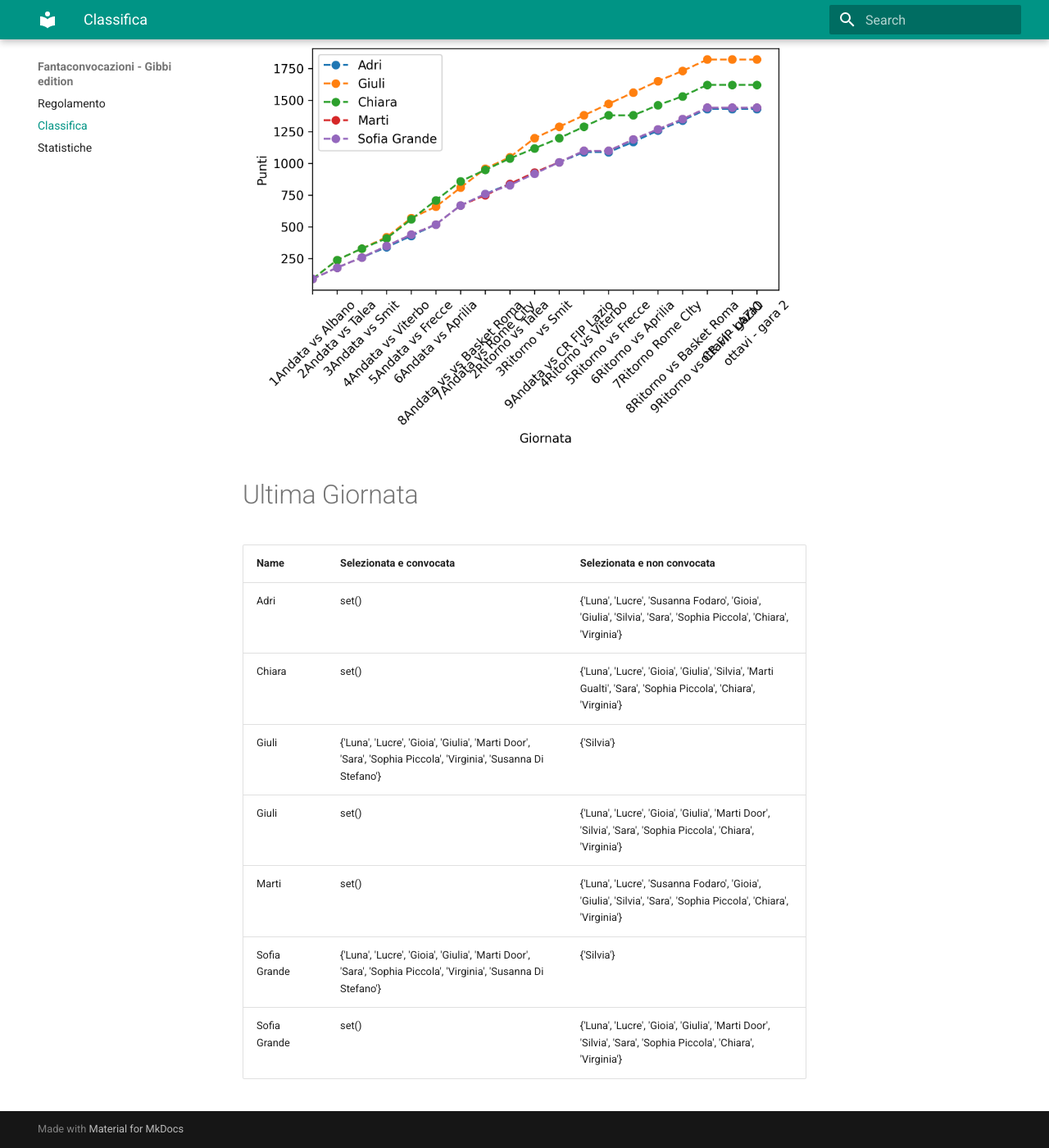
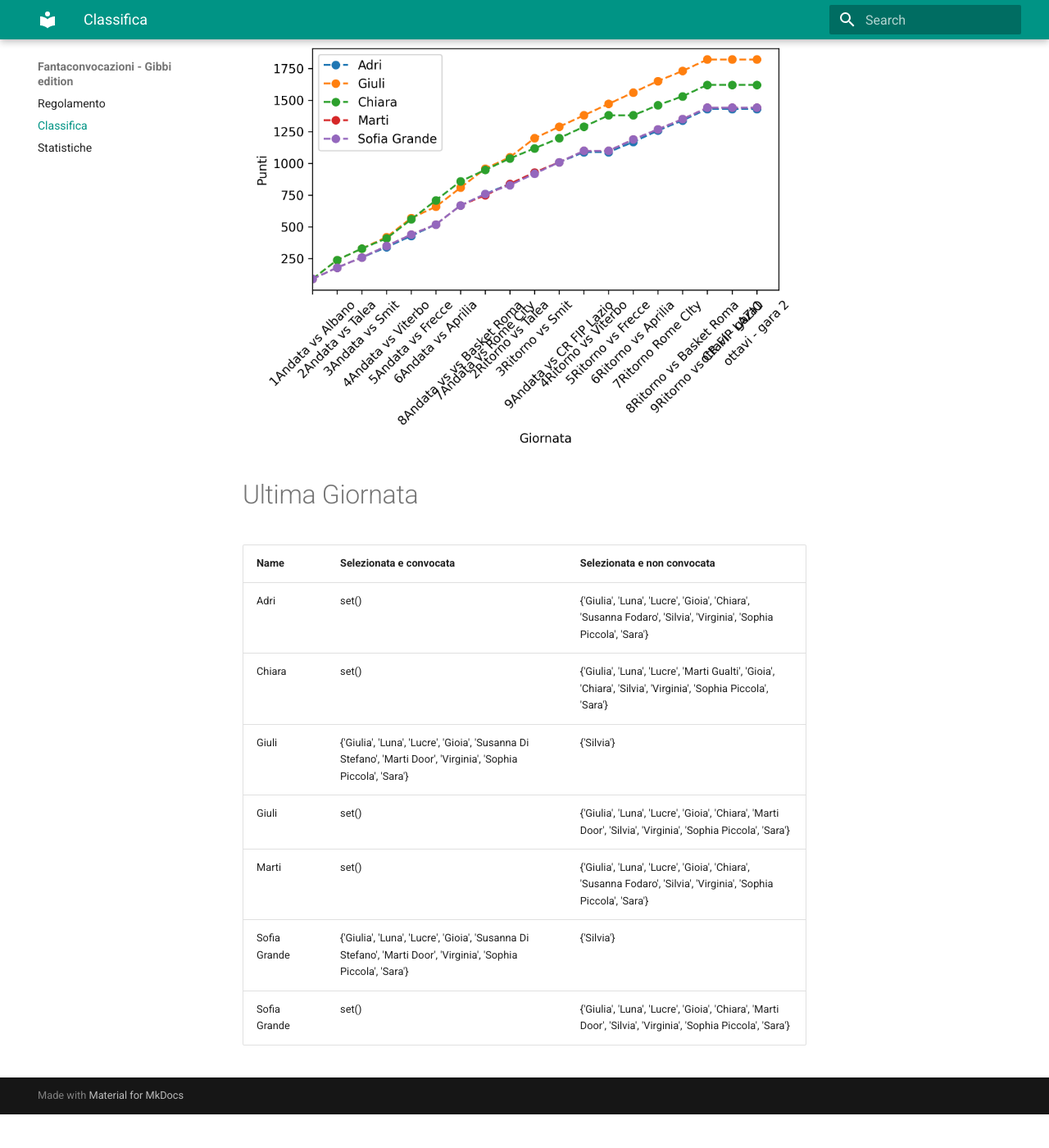
Before and after one commit to martinig94/fantagibbi, an MkDocs documentation site: the page built from docs/Classifica.md, in a window 1280 px wide and 1400 px high, scrolled down 565 px. Shown: the whole window at 82% size. Built offline with MkDocs 1.6.1 and Material for MkDocs 9.7.7, drawn with Linux system fonts in a browser that asks for light colours; after the commit the page ends 1924 px from its top, so only the background shows below that.

Commit message:
Auto-update from main.py

```diff
--- a/docs/Classifica.md
+++ b/docs/Classifica.md
@@ -18,11 +18,11 @@
 <!-- START_TABLE CORRECT -->
 | Name         | Selezionata e convocata                                                                                        | Selezionata e non convocata                                                                                      |
 |:-------------|:---------------------------------------------------------------------------------------------------------------|:-----------------------------------------------------------------------------------------------------------------|
-| Adri         | set()                                                                                                          | {'Luna', 'Lucre', 'Susanna Fodaro', 'Gioia', 'Giulia', 'Silvia', 'Sara', 'Sophia Piccola', 'Chiara', 'Virginia'} |
-| Chiara       | set()                                                                                                          | {'Luna', 'Lucre', 'Gioia', 'Giulia', 'Silvia', 'Marti Gualti', 'Sara', 'Sophia Piccola', 'Chiara', 'Virginia'}   |
-| Giuli        | {'Luna', 'Lucre', 'Gioia', 'Giulia', 'Marti Door', 'Sara', 'Sophia Piccola', 'Virginia', 'Susanna Di Stefano'} | {'Silvia'}                                                                                                       |
-| Giuli        | set()                                                                                                          | {'Luna', 'Lucre', 'Gioia', 'Giulia', 'Marti Door', 'Silvia', 'Sara', 'Sophia Piccola', 'Chiara', 'Virginia'}     |
-| Marti        | set()                                                                                                          | {'Luna', 'Lucre', 'Susanna Fodaro', 'Gioia', 'Giulia', 'Silvia', 'Sara', 'Sophia Piccola', 'Chiara', 'Virginia'} |
-| Sofia Grande | {'Luna', 'Lucre', 'Gioia', 'Giulia', 'Marti Door', 'Sara', 'Sophia Piccola', 'Virginia', 'Susanna Di Stefano'} | {'Silvia'}                                                                                                       |
-| Sofia Grande | set()                                                                                                          | {'Luna', 'Lucre', 'Gioia', 'Giulia', 'Marti Door', 'Silvia', 'Sara', 'Sophia Piccola', 'Chiara', 'Virginia'}     |
+| Adri         | set()                                                                                                          | {'Giulia', 'Luna', 'Lucre', 'Gioia', 'Chiara', 'Susanna Fodaro', 'Silvia', 'Virginia', 'Sophia Piccola', 'Sara'} |
+| Chiara       | set()                                                                                                          | {'Giulia', 'Luna', 'Lucre', 'Marti Gualti', 'Gioia', 'Chiara', 'Silvia', 'Virginia', 'Sophia Piccola', 'Sara'}   |
+| Giuli        | {'Giulia', 'Luna', 'Lucre', 'Gioia', 'Susanna Di Stefano', 'Marti Door', 'Virginia', 'Sophia Piccola', 'Sara'} | {'Silvia'}                                                                                                       |
+| Giuli        | set()                                                                                                          | {'Giulia', 'Luna', 'Lucre', 'Gioia', 'Chiara', 'Marti Door', 'Silvia', 'Virginia', 'Sophia Piccola', 'Sara'}     |
+| Marti        | set()                                                                                                          | {'Giulia', 'Luna', 'Lucre', 'Gioia', 'Chiara', 'Susanna Fodaro', 'Silvia', 'Virginia', 'Sophia Piccola', 'Sara'} |
+| Sofia Grande | {'Giulia', 'Luna', 'Lucre', 'Gioia', 'Susanna Di Stefano', 'Marti Door', 'Virginia', 'Sophia Piccola', 'Sara'} | {'Silvia'}                                                                                                       |
+| Sofia Grande | set()                                                                                                          | {'Giulia', 'Luna', 'Lucre', 'Gioia', 'Chiara', 'Marti Door', 'Silvia', 'Virginia', 'Sophia Piccola', 'Sara'}     |
 <!-- END_TABLE CORRECT -->
```
